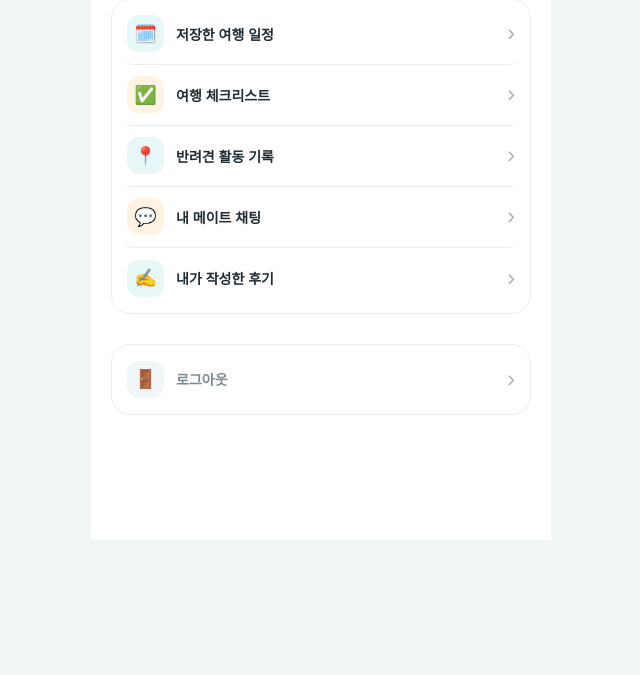
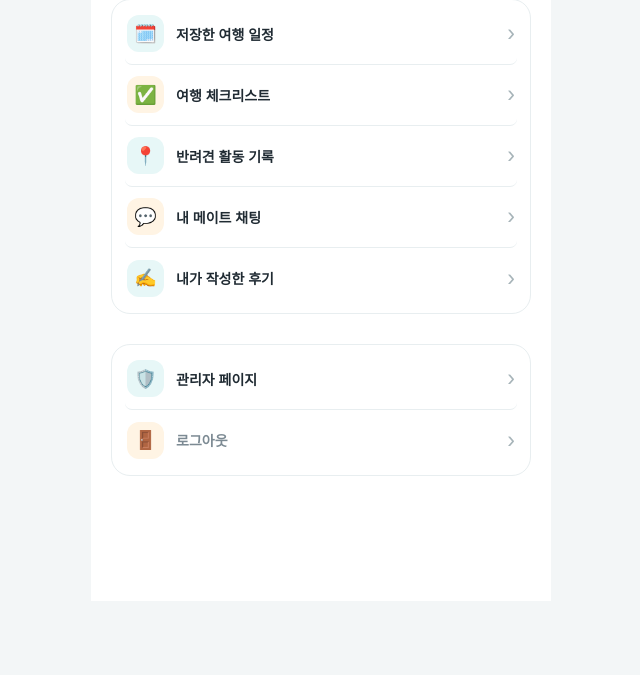
Before and after one commit to yoontteong/capstone, a Flask app: template templates/profile/mypage.html in a window 1280 px wide. Shown: the part 1132-1807 px from the top of the page, without its empty margins (319-959 px from the left). Before the commit the page ends 1521 px from the top, so only its background shows below. Run offline with Flask 3, Linux system fonts and the light colour scheme; the template is opened without the code that fills it, so the values that code supplies are empty; the visitor is signed in with stand-in values (Sample User, id 1).

Commit message:
마지막

```diff
--- a/templates/profile/mypage.html
+++ b/templates/profile/mypage.html
@@ -181,7 +181,23 @@
   </section>
 
   <section class="section" aria-label="계정 메뉴">
-    <div class="menu"><a href="/logout" class="menu-item logout"><span class="menu-icon" aria-hidden="true">🚪</span><span class="menu-copy">로그아웃</span><span class="chevron" aria-hidden="true">›</span></a></div>
+      <div class="menu">
+
+          {% if session.get('role') == 'admin' %}
+          <a href="{{ url_for('admin.dashboard') }}" class="menu-item">
+              <span class="menu-icon" aria-hidden="true">🛡️</span>
+              <span class="menu-copy">관리자 페이지</span>
+              <span class="chevron" aria-hidden="true">›</span>
+          </a>
+          {% endif %}
+
+          <a href="/logout" class="menu-item logout">
+              <span class="menu-icon" aria-hidden="true">🚪</span>
+              <span class="menu-copy">로그아웃</span>
+              <span class="chevron" aria-hidden="true">›</span>
+          </a>
+
+      </div>
   </section>
 </div>
 
```
